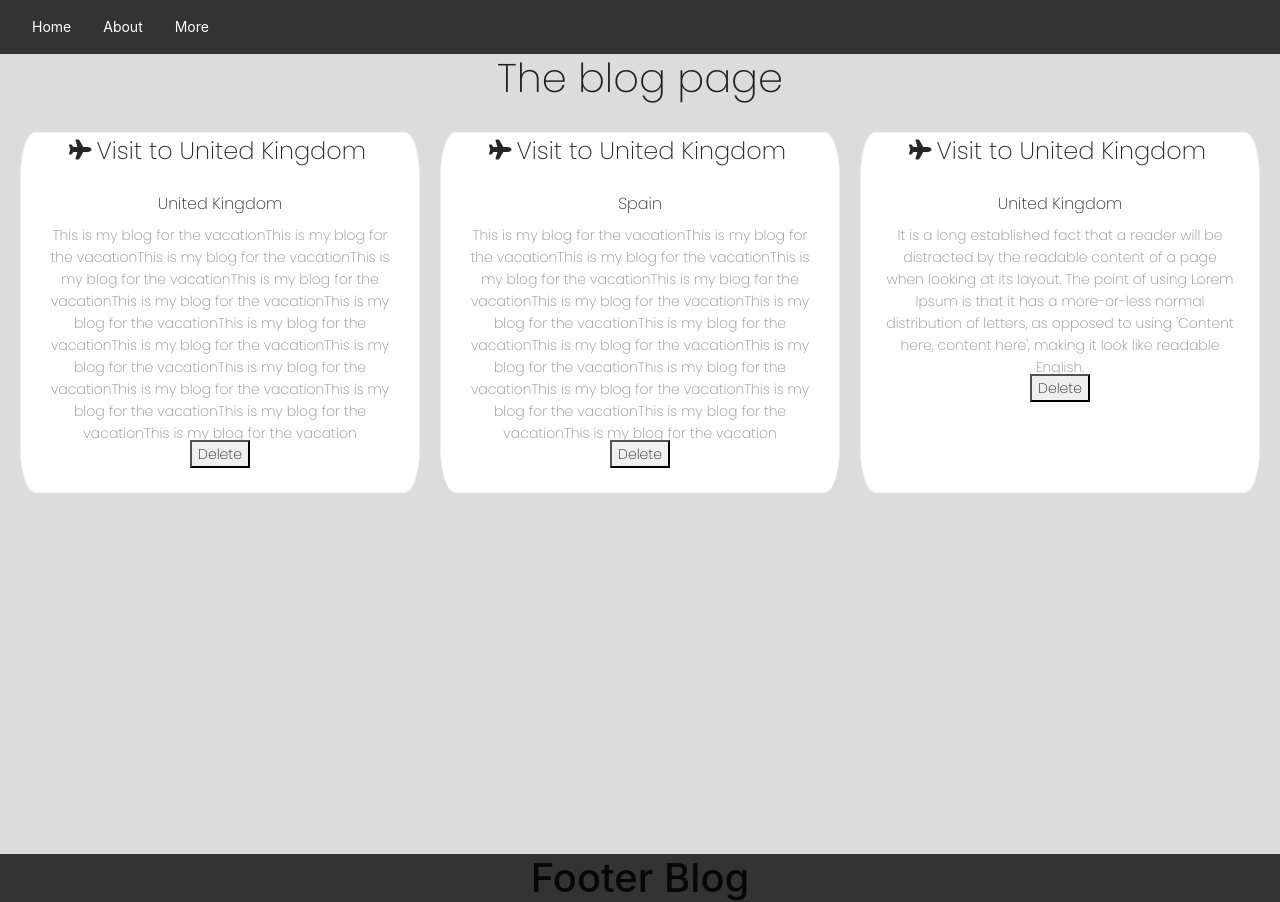
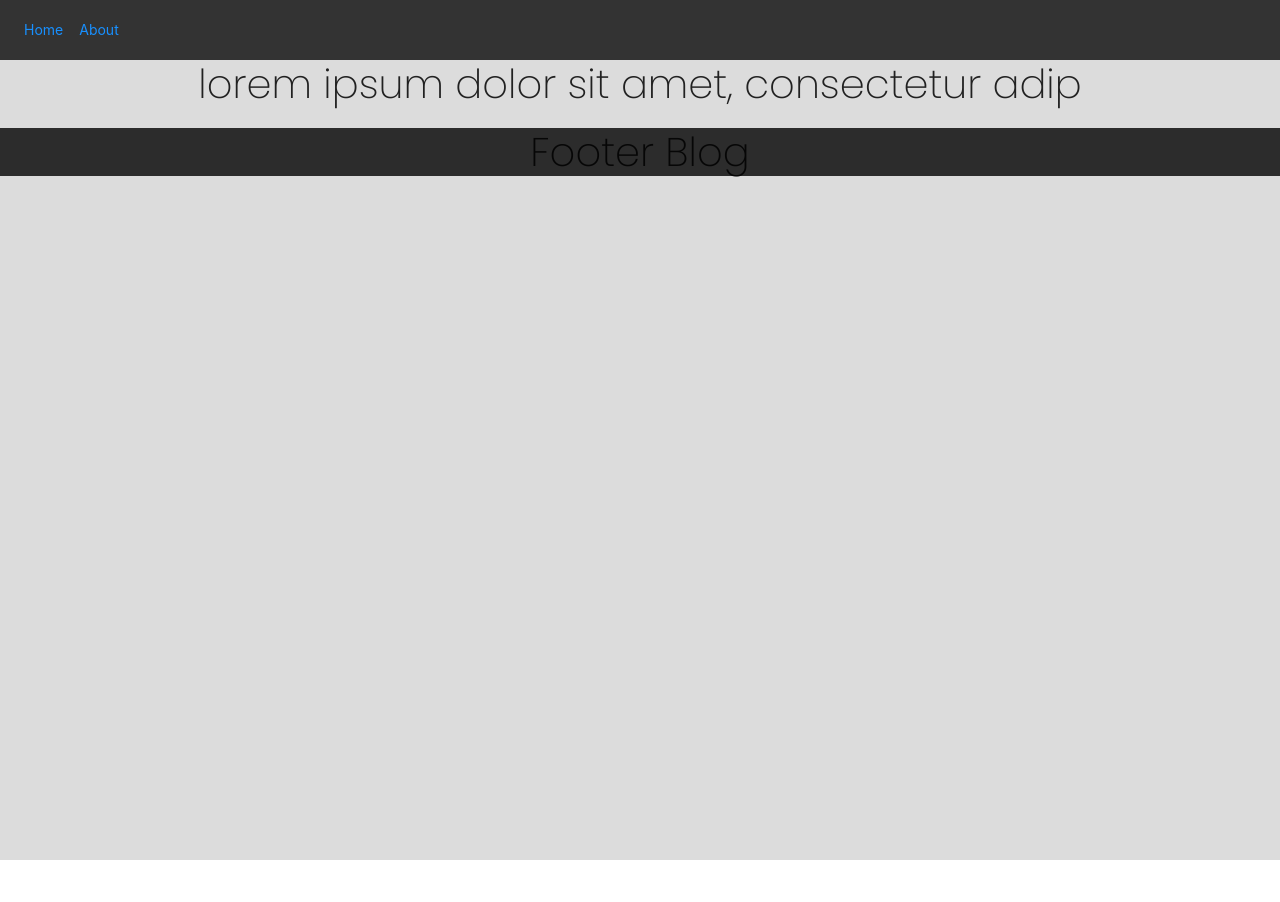
Before and after one commit to MohammedHaris96/Blog-Page, a React (Create React App) app: page /about in a window 1280 px wide. After the commit the page ends 860 px from the top, so only its background shows below. Built offline with nearby package versions, Linux system fonts and the light colour scheme; data requests are answered from the project's data file; the HTML template or start-up script is replaced by a standard one.

Commit message:
new changes

```diff
--- a/package.json
+++ b/package.json
@@ -16,7 +16,7 @@
     "react": "^17.0.2",
     "react-bootstrap": "^1.6.4",
     "react-dom": "^17.0.2",
-    "react-router-dom": "^6.2.1",
+    "react-router-dom": "^5.3.0",
     "react-scripts": "4.0.3",
     "web-vitals": "^1.1.2"
   },
--- a/src/App.js
+++ b/src/App.js
@@ -3,6 +3,7 @@ import Footer from "./Components/Footer";
 import Homepage from "./Components/Homepage";
 import Navbar from "./Components/Navbar";
 import { BrowserRouter as Router, Route, Switch } from "react-router-dom";
+import AboutPage from "./Components/AboutPage";
 function App() {
   return (
     <Router>
@@ -11,12 +12,16 @@ function App() {
         <div className="content">
           {" "}
           <Switch>
-            <Route path="/">
+            <Route exact path="/">
               <Homepage />
+            </Route>
+
+            <Route path="/about">
+              <AboutPage />
             </Route>
           </Switch>
         </div>
-        <Footer />
+        {/* <Footer /> */}
       </div>
     </Router>
   );
--- /dev/null
+++ b/src/Components/AboutPage.js
@@ -0,0 +1,14 @@
+import React from "react";
+import Footer from "./Footer";
+
+const AboutPage = () => {
+  return (
+    <div className="homepage-container  ">
+      <h1>lorem ipsum dolor sit amet, consectetur adip</h1>
+
+      <Footer />
+    </div>
+  );
+};
+
+export default AboutPage;
--- a/src/Components/Homepage.js
+++ b/src/Components/Homepage.js
@@ -1,6 +1,7 @@
 import "./Styles/Homepage.css";
 import BlogList from "./BlogList";
 import { useState, useEffect } from "react";
+import Footer from "./Footer";
 
 // import AuthorImage from "./AuthorImage";
 const Homepage = () => {
@@ -54,7 +55,7 @@ const Homepage = () => {
 
   return (
     <>
-      <div className="homepage-container  ">
+      <div className="homepage-container">
         <h1>The blog page</h1>
         {error && <div>{error}</div>}
         {isLoading && <div>Is Loading.....</div>}
@@ -67,6 +68,8 @@ const Homepage = () => {
           )}
         </div>
       </div>
+
+      <Footer />
     </>
   );
 };
--- a/src/Components/Navbar.js
+++ b/src/Components/Navbar.js
@@ -1,28 +1,21 @@
 import React from "react";
-import { Nav, Container, Row } from "react-bootstrap";
+import { Container, Row } from "react-bootstrap";
+import { Link } from "react-router-dom";
 import "./Styles/Navbar.css";
 
 const Navbar = () => {
   return (
     <Container fluid>
       <Row className="navbar">
-        <Nav className="main-navbar">
-          <Nav.Item>
-            <Nav.Link href="/home" className="main-navbar-link">
-              Home
-            </Nav.Link>
-          </Nav.Item>
-          <Nav.Item>
-            <Nav.Link href="/home" className="main-navbar-link">
-              About
-            </Nav.Link>
-          </Nav.Item>
-          <Nav.Item>
-            <Nav.Link href="/home" className="main-navbar-link">
-              More
-            </Nav.Link>
-          </Nav.Item>
-        </Nav>
+        <div className="nav-links d-flex">
+          <div className="m-2">
+            {" "}
+            <Link to="/">Home</Link>
+          </div>
+          <div className="m-2">
+            <Link to="/about">About</Link>
+          </div>
+        </div>
       </Row>
     </Container>
   );
--- a/src/Components/Styles/Navbar.css
+++ b/src/Components/Styles/Navbar.css
@@ -1,5 +1,5 @@
 .navbar {
-  /* text-decoration: none; */
+  height: 60px;
   background: rgba(0, 0, 0, 0.8);
 }
 
```
Also changed, not shown: 1 other file (tests, documents, lock files or other folders).
